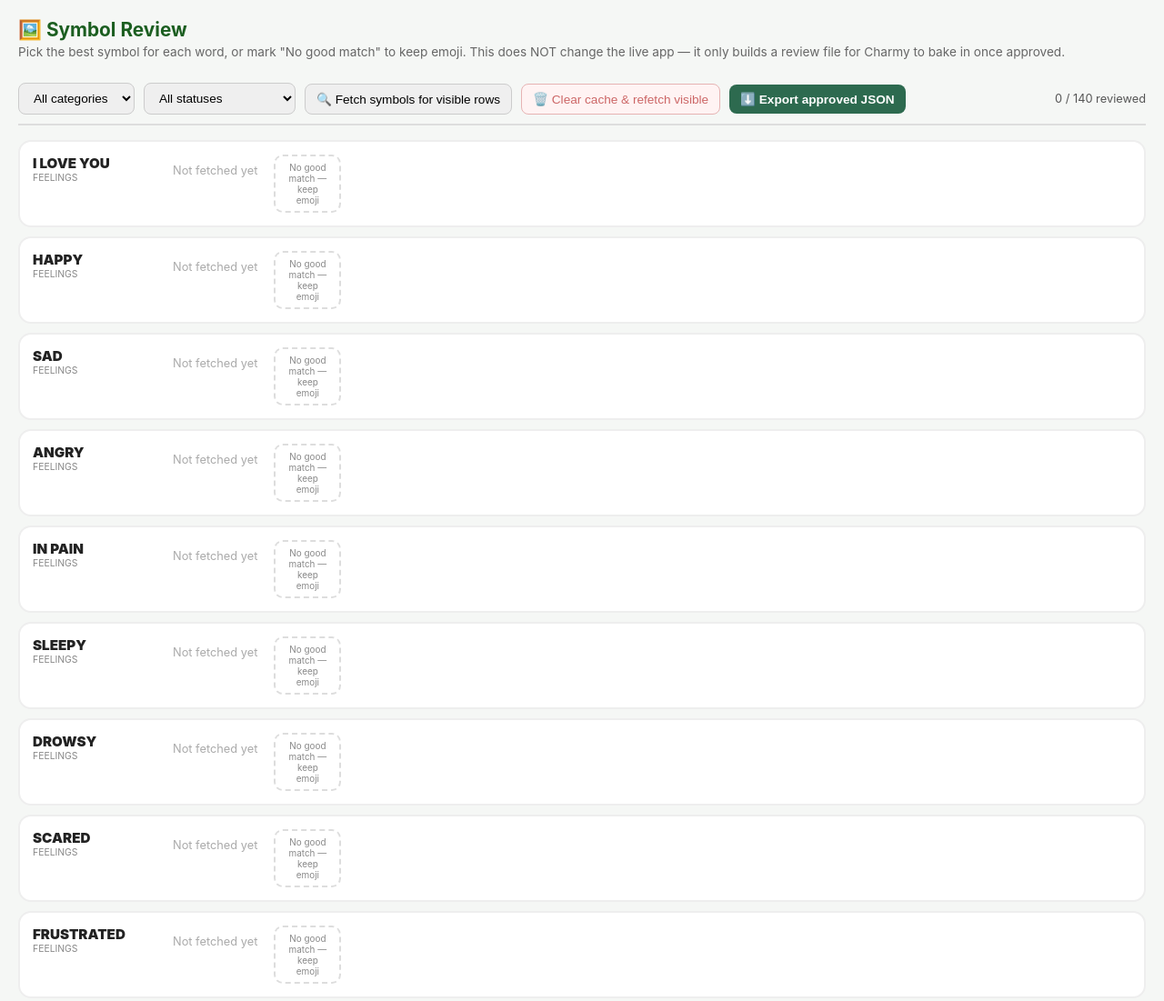
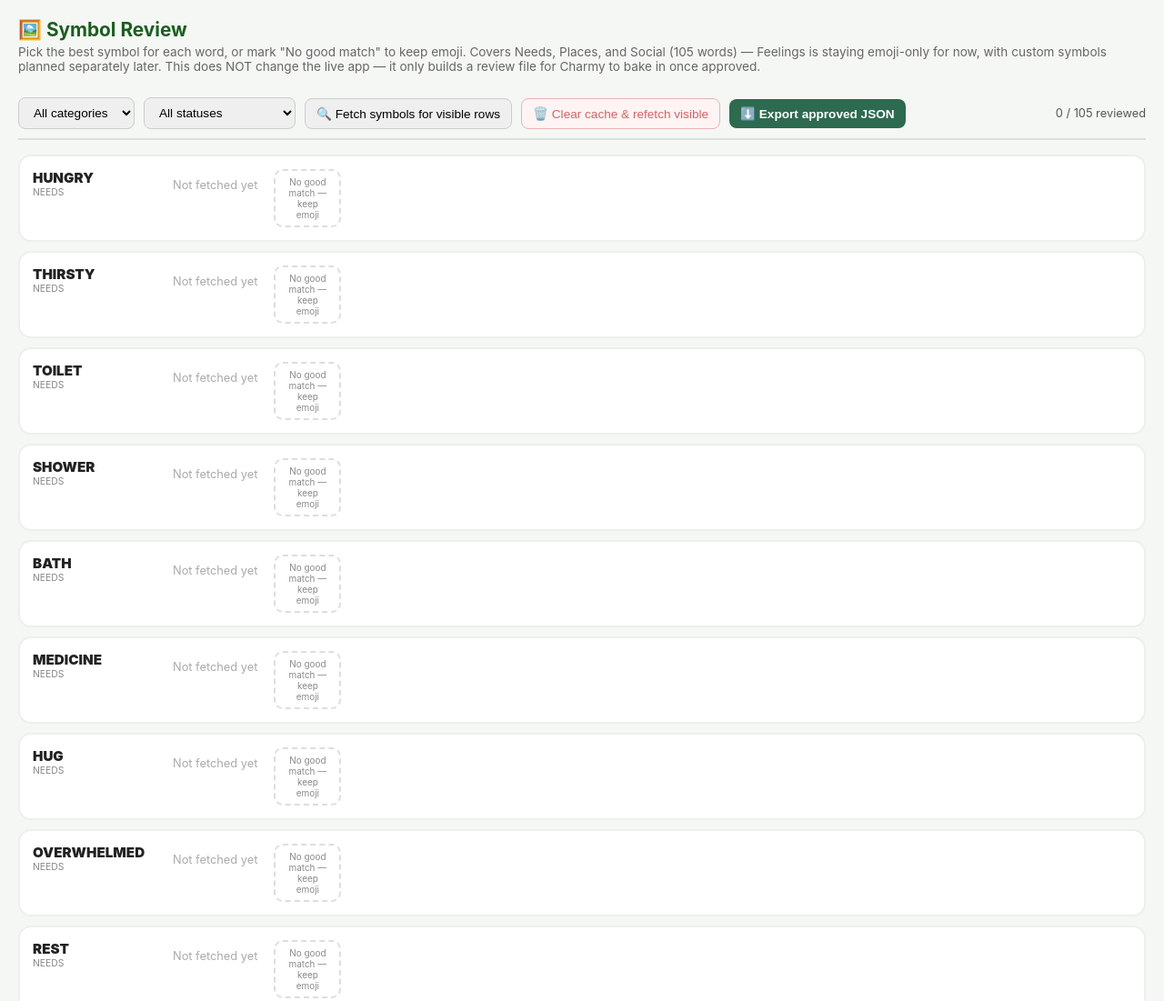
Before and after one commit to aidovaapp/aidovaapp, a website: page admin-symbol-review.html in a window 1280 px wide. Shown: the top 1101 px of the page at 91% size. Drawn offline with Linux system fonts and the light colour scheme.

Commit message:
Scope review tool to Needs/Places/Social only — Feelings settled as emoji-only, custom symbols planned separately

```diff
--- a/admin-symbol-review.html
+++ b/admin-symbol-review.html
@@ -36,12 +36,11 @@
 <body>
 
 <h1>🖼️ Symbol Review</h1>
-<div class="sub">Pick the best symbol for each word, or mark "No good match" to keep emoji. This does NOT change the live app — it only builds a review file for Charmy to bake in once approved.</div>
+<div class="sub">Pick the best symbol for each word, or mark "No good match" to keep emoji. Covers Needs, Places, and Social (105 words) — Feelings is staying emoji-only for now, with custom symbols planned separately later. This does NOT change the live app — it only builds a review file for Charmy to bake in once approved.</div>
 
 <div class="toolbar">
   <select id="catFilter" onchange="renderRows()">
     <option value="all">All categories</option>
-    <option value="0">Feelings</option>
     <option value="1">Needs</option>
     <option value="2">Places</option>
     <option value="3">Social</option>
@@ -84,6 +83,7 @@ function saveProgress(){
 function allWordEntries(){
   var out=[];
   Object.keys(BTNS_WORDS).forEach(function(catId){
+    if(catId==='0')return; // Feelings excluded — staying emoji-only; custom symbols planned separately later
     BTNS_WORDS[catId].forEach(function(pair){
       out.push({cat:catId, word:pair[0], label:pair[1]});
     });
```
